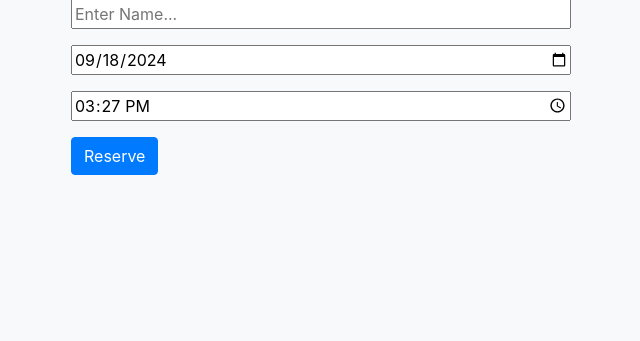
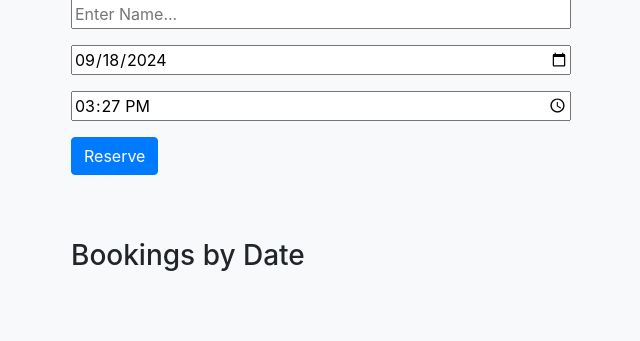
Before and after one commit to conorheffron/booking-sys, a Django app: page / in a window 1280 px wide. Shown: the part 282-623 px from the top of the page, without its empty margins (14-654 px from the left). Run offline with Django 5.2, Linux system fonts and the light colour scheme; data comes from the database, SQL or seed files in the repository; data that the repository does not hold is empty; some libraries are stand-ins or nearby versions.

Commit message:
#29 Update bookings table data with heading

```diff
--- a/restaurant/templates/booking.html
+++ b/restaurant/templates/booking.html
@@ -30,6 +30,7 @@
     </div>
 
     <div id="reservations-by-date" class="container pt-5 table mt-3 table-sm table_col_padding">
+        <h3>Bookings by Date</h3>
         <table>
             <tbody id="tableData"></tbody>
         </table>
--- a/restaurant/templates/reservations.html
+++ b/restaurant/templates/reservations.html
@@ -19,6 +19,7 @@
     </div>
 
     <div id="bookings" class="container pt-5 table mt-3 table-sm table_col_padding">
+        <h3>All Bookings</h3>
         <table>
             <tr>
                 <th>First Name</th>
```
